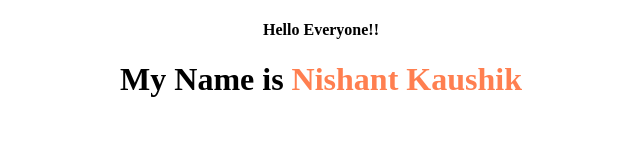
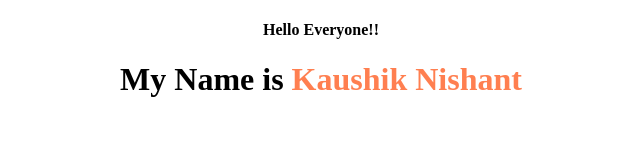
Before and after one commit to Nishuu539/Git-Assignment, a plain HTML site: page index.html in a window 1280 px wide. Shown: the whole page, without its empty margins (319-959 px from the left). Drawn offline with Linux system fonts and the light colour scheme.

Commit message:
now name is written in descent manner with changed format

```diff
--- a/index.html
+++ b/index.html
@@ -10,7 +10,7 @@
     <h4 style="text-align: center;">Hello Everyone!!</h4>
 
     <div>
-        <h1 style="text-align: center;">My Name is <span style="color: coral;">Nishant Kaushik</span><h1>
+        <h1 style="text-align: center;">My Name is <span style="color: coral;">Kaushik Nishant</span><h1>
     </div>
 </body>
 </html>
```
